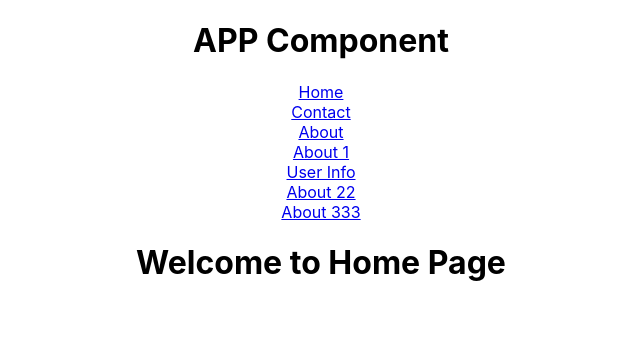
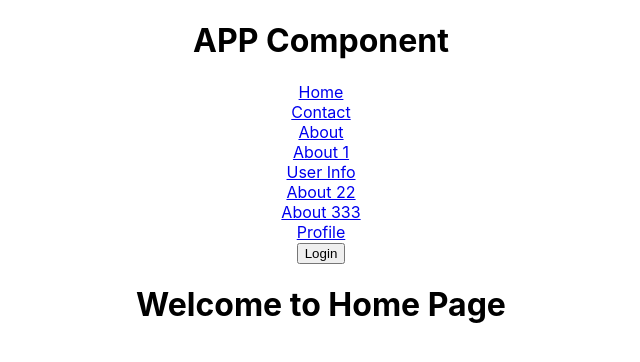
Before and after one commit to AishaGench/MyReactApp, a React (Create React App) app in the folder ReactLifeCycle/react-fetch/: page / in a window 1280 px wide. Shown: the top 362 px of the page, without its empty margins (319-959 px from the left). Built offline with nearby package versions, Linux system fonts and the light colour scheme.

Commit message:
created login button

```diff
--- a/ReactLifeCycle/react-fetch/src/App.js
+++ b/ReactLifeCycle/react-fetch/src/App.js
@@ -1,13 +1,29 @@
-import './App.css';
-import About from './About'
-import UserList from './UserList'
-import {BrowserRouter, Route,Link,NavLink} from 'react-router-dom'
+import UserList from "./UserList";
+import About from './About';
+import "./App.css";
+import { BrowserRouter, Route, Link, NavLink, Redirect, Switch } from "react-router-dom";
+import React, {Component} from 'react';
+
 
 const UserInfo = (dataFromRoute) =>{
   console.log(dataFromRoute)
   return <h1>User Information: {dataFromRoute.match.params.name}</h1>
 }
-function App() {
+const Profile = (dataFromRoute) =>{
+  console.log(dataFromRoute)
+  return <h1>Welcome Profile Page</h1>
+}
+
+
+class App extends Component {
+  state={loggedIn:false}
+
+  onClickButton = () =>{
+    this.setState({loggedIn: !this.state.loggedIn})
+    console.log(this.state.loggedIn)
+  }
+
+  render(){
     return (
       <BrowserRouter>
         <div className="App">
@@ -20,7 +36,10 @@ function App() {
           {/* <NavLink activeStyle={{color:"red"}} to="/AboutPage/22">About 22</NavLink><br/>
           <NavLink activeStyle={{color:"red"}} to="/AboutPage/33/33">About 333</NavLink> */}
           <NavLink activeClassName="activeClass" to="/AboutPage/22">About 22</NavLink><br/>
-        <NavLink activeClassName="activeClass" to="/AboutPage/33/33">About 333</NavLink>
+          <NavLink activeClassName="activeClass" to="/AboutPage/33/33">About 333</NavLink><br/>
+          <NavLink activeClassName="activeClass" to="/Profile">Profile</NavLink><br/>
+          <input type="button" onClick={this.onClickButton} value={this.state.loggedIn ? "Logout":"Login"}/>
+
             <Route path="/" exact strict render={()=>{return <h1>Welcome to Home Page </h1>}}/>
             <Route path="/Contact" exact strict render={()=>{return <h1>Contact Page </h1>}}/>
             <Route path="/AboutPage" exact strict component={About}/>
@@ -29,9 +48,15 @@ function App() {
             <Route path="/Users" exact strict component={UserList}/>
             <Route path="/User2" exact strict> <UserList/></Route>
             <Route path="/UserInfo/:name" exact strict component={UserInfo}/>
+            {/* <Route path="/Profile" exact strict component={Profile}/>  */}
+            <Route path="/Profile" exact strict render={()=>{
+              return this.state.loggedIn ? <Profile /> : <Redirect to="/"/>
+            }}/>
+
         </div>
       </BrowserRouter>
     );
   }
+}
 
 export default App;
```
Lines whose indentation alone changed are shown as unchanged.
